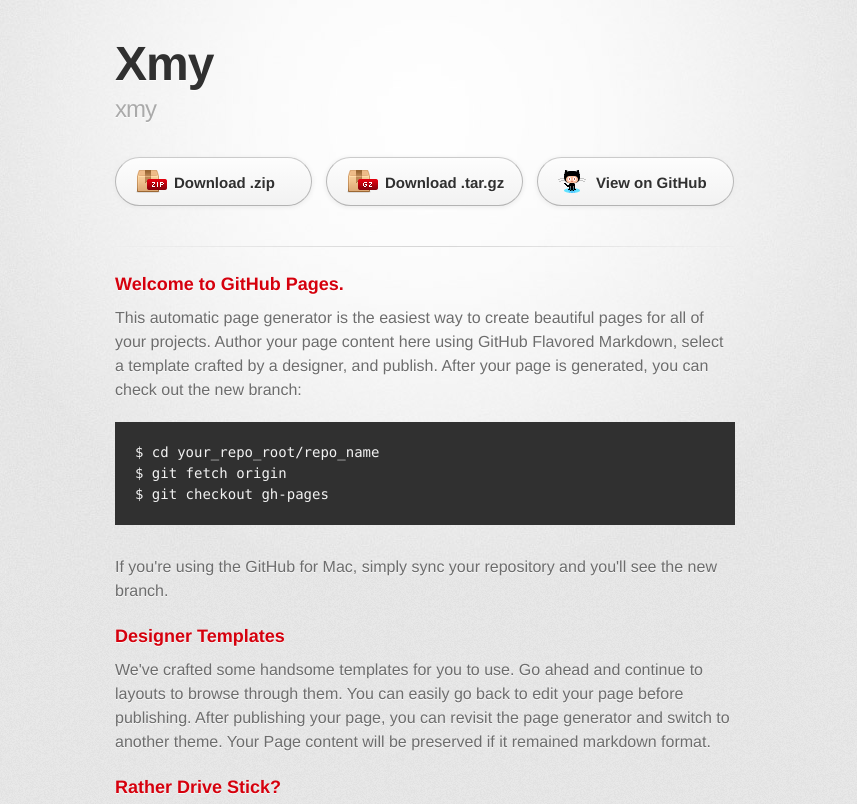
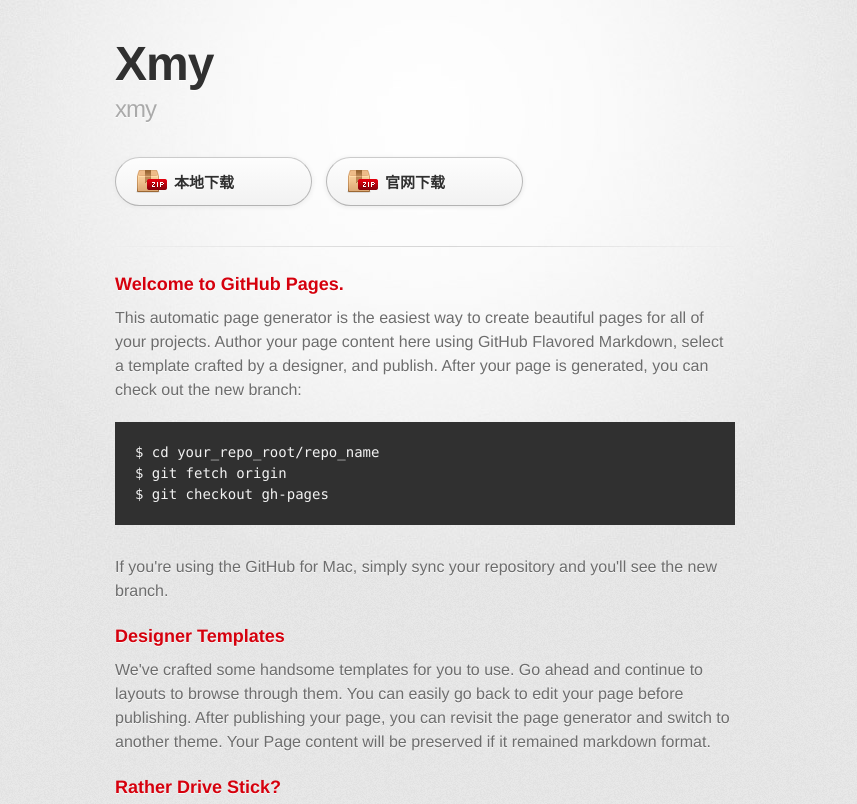
Before and after one commit to yinghuo/xmy, a plain HTML site: page index.html in a window 1280 px wide. Shown: the top 804 px of the page, without its empty margins (215-1072 px from the left). Drawn offline with Linux system fonts and the light colour scheme; a web font is replaced by a local one.

Commit message:
Update index.html

```diff
--- a/index.html
+++ b/index.html
@@ -23,9 +23,8 @@
         </header>
 
         <section id="downloads" class="clearfix">
-          <a href="https://github.com/yinghuo/xmy/zipball/master" id="download-zip" class="button"><span>Download .zip</span></a>
-          <a href="https://github.com/yinghuo/xmy/tarball/master" id="download-tar-gz" class="button"><span>Download .tar.gz</span></a>
-          <a href="https://github.com/yinghuo/xmy" id="view-on-github" class="button"><span>View on GitHub</span></a>
+          <a href="https://github.com/yinghuo/xmy/zipball/master" id="download-zip" class="button"><span>本地下载</span></a>
+          <a href="https://github.com/yinghuo/xmy/zipball/master" id="download-zip" class="button"><span>官网下载</span></a>
         </section>
 
         <hr>
```
